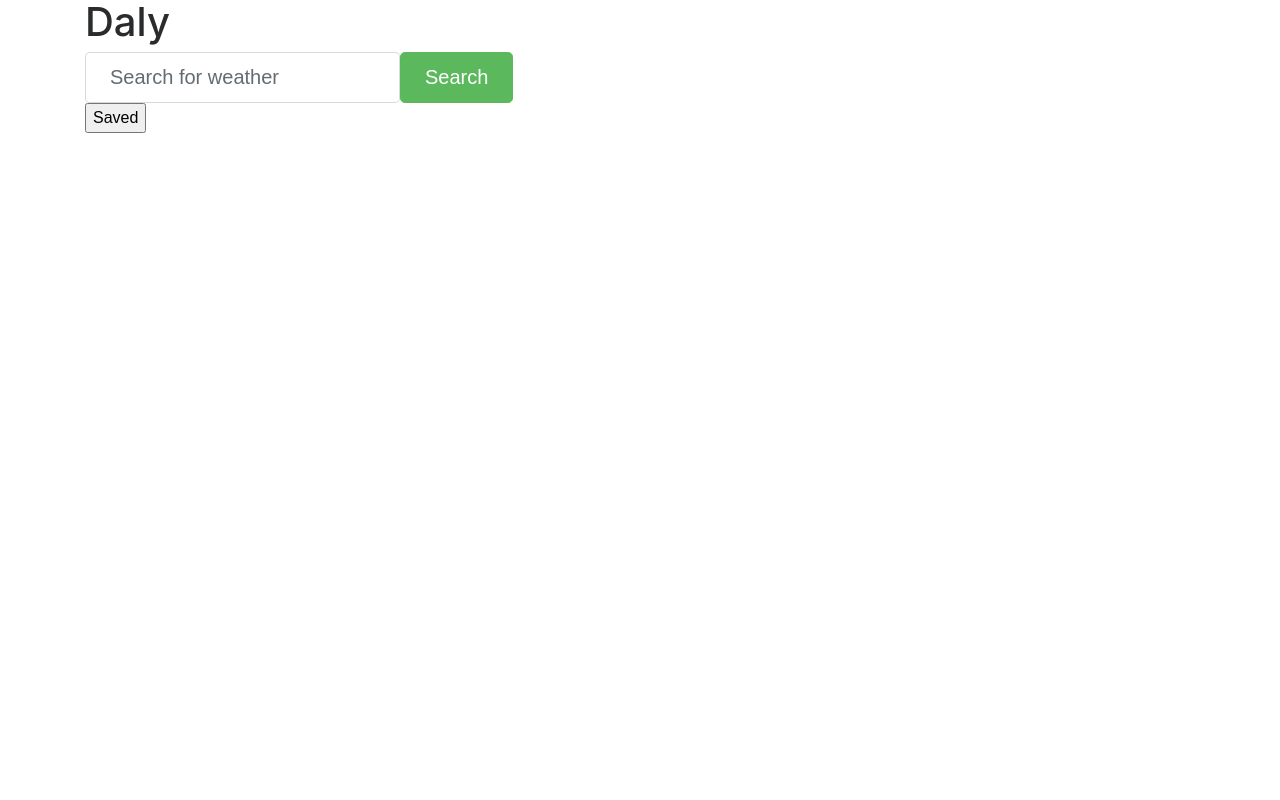
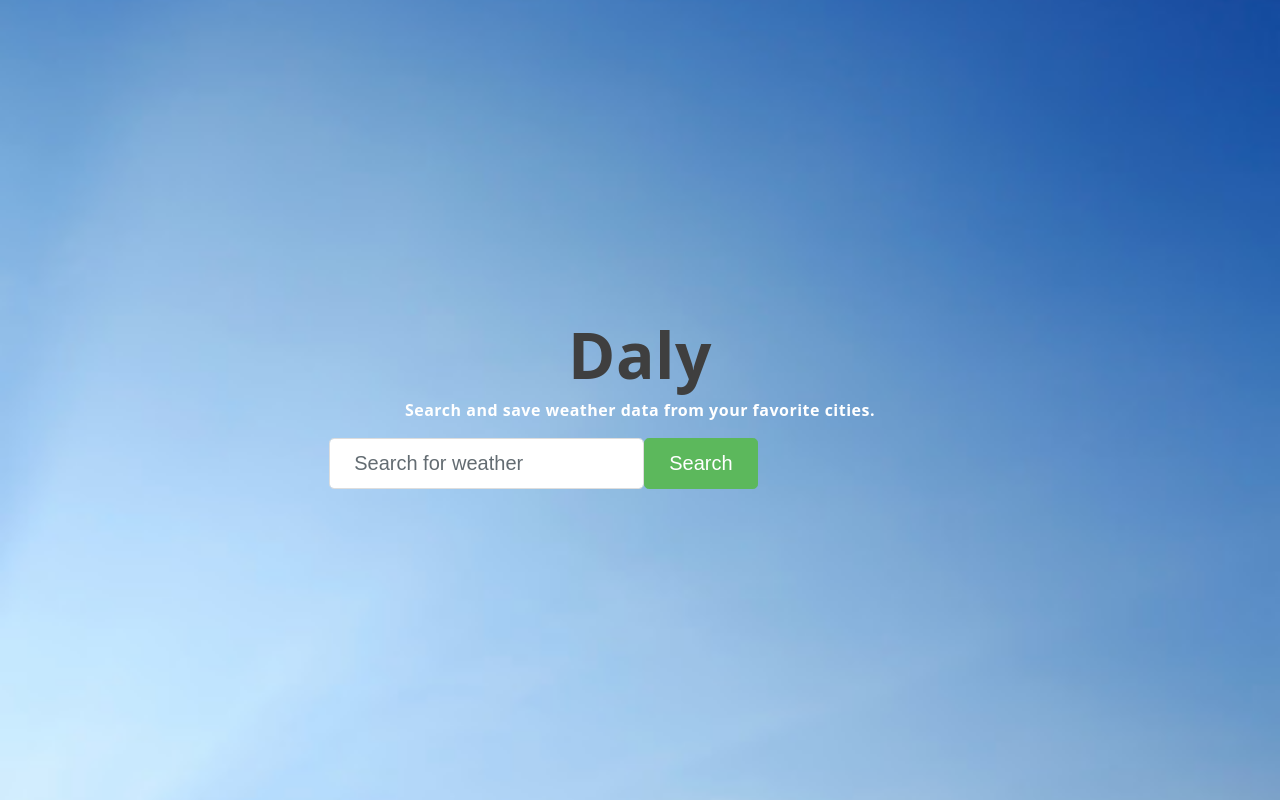
Before and after one commit to gabrielmgonzaga/daly, a website: page public/index.html in a window 1280 px wide. Drawn offline with nearby package versions, Linux system fonts and the light colour scheme.

Commit message:
Added css for mobile & desktop views. #1.

```diff
--- a/public/index.html
+++ b/public/index.html
@@ -5,22 +5,25 @@
     <meta charset="utf-8" />
     <meta name="viewport" content="width=device-width, initial-scale=1">
     <link rel="stylesheet" href="https://maxcdn.bootstrapcdn.com/bootstrap/4.0.0-alpha.6/css/bootstrap.min.css" />
-    <link rel="stylesheet" src="styles.css" />
+    <link rel="stylesheet" href="styles.css" />
   </head>
   <body>
 
-    <!-- Main Search -->
-    <div class="container">
-      <div>
-        <h1 class="diplay-3">Daly</h1>
-
-        <form class="form-inline">
-          <div class="form-group">
-            <input type="text" class="form-control form-control-lg" placeholder="Search for weather" />
-            <button type="submit" class="btn btn-success btn-lg">Search</button>
-          </div>
-        </form>
-        <a href="/saved-cities"><button>Saved</button></a>
+    <!-- Landing Search -->
+    <div id="cover">
+      <div class="landing container">
+        <div class="row">
+          <div class="col-xs-6 col-md-12">
+            <h1>Daly</h1>
+            <p>Search and save weather data from your favorite cities.</p>
+            <form class="form form-inline">
+              <div class="form-group">
+                <input type="text" class="form-control form-control-lg" placeholder="Search for weather" />
+                <button type="submit" class="btn btn-success btn-lg">Search</button>
+              </div>
+            </form>
+         </div>
+       </div>
       </div>
     </div>
 
--- a/public/styles.css
+++ b/public/styles.css
@@ -1,4 +1,65 @@
-body {
-  margin: 0 auto;
+html, body {
+  height: 100%;
+  letter-spacing: .5px;
+  font-family: 'Open Sans', 'Helvetica Neue';
+}
+
+/* Landing View */
+
+#cover {
+  background: url('images/sky.jpg') center center no-repeat;
+  background-size: cover;
   height: 100%;
 }
+
+.landing {
+  height: 100%;
+  text-align: center;
+  font-weight: bold;
+}
+
+.landing h1 {
+  color: #3f3f3f;
+  font-weight: bold;
+  font-size: 400%;
+}
+
+.landing p {
+  color: white;
+}
+
+/* Phones */
+@media only screen
+and (min-device-width : 320px)
+and (max-device-width : 480px) {
+  .landing {
+    padding-top: 40%;
+  }
+  .form {
+    margin-left: 12%;
+  }
+  .form input {
+    margin-bottom: 5%;
+    border: 1px solid #ddd;
+  }
+  .form button {
+    width: 100%;
+    border: 1px solid #ddd;
+  }
+}
+
+/* ipad / desktops */
+@media only screen
+and (min-width : 768px) {
+  .landing {
+    padding-top: 25%;
+  }
+  .form {
+    margin-left: 22%;
+  }
+  .form input {
+    border: 1px solid #ddd;
+  }
+}
+
+/* END */
```
Also changed, not shown: public/images/sky.jpg (added).
